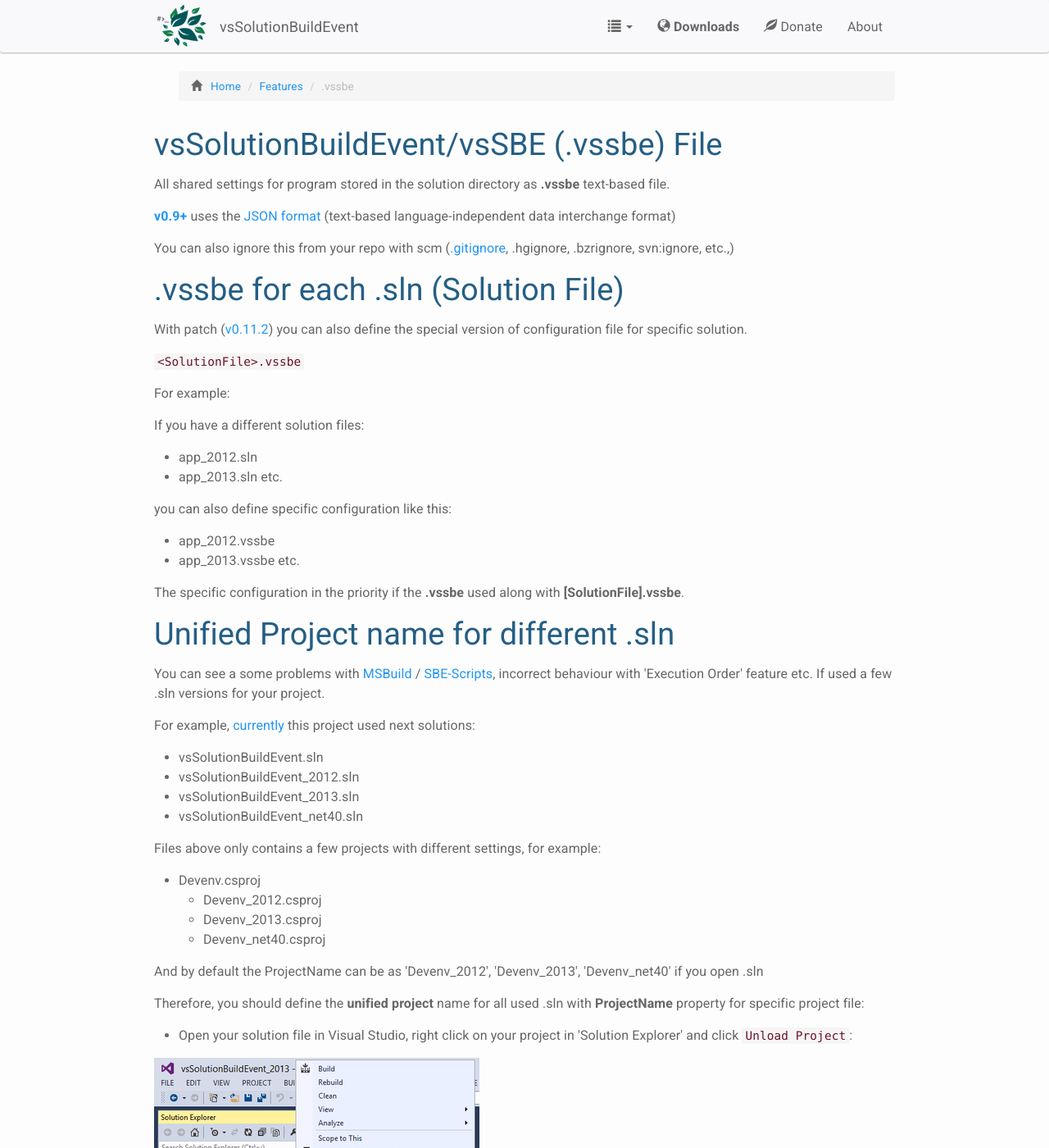
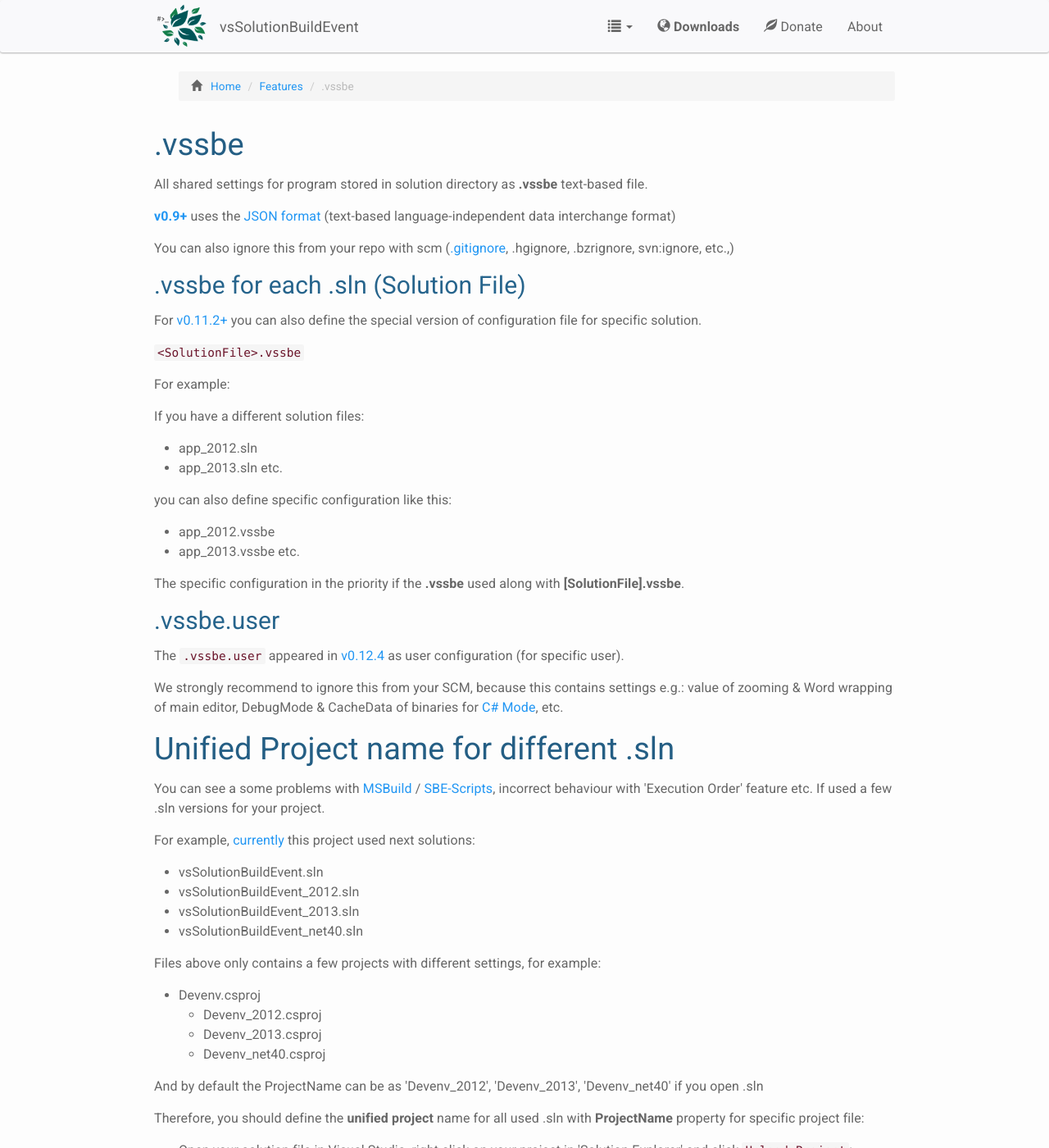
Before and after one commit to 3F/web.vsSBE, a Jekyll site: the page built from _doc/Features/vssbe.md, in a window 1280 px wide and 1400 px high. Shown: the whole window at 82% size. Built offline with Jekyll 4.4.1, drawn with Linux system fonts in a browser that asks for light colours; nearby versions of some CDN libraries; Markdown is read by kramdown in place of the engine named in the settings; comment, search, counter and statistics services are not loaded; some of the changed text lies outside the part shown.

Commit message:
upd links to 0.12.4

```diff
--- a/_config.yml
+++ b/_config.yml
@@ -42,16 +42,17 @@
 
 ## VSPackage
 
-lnkCur_VSPackage:   [ "v0.12.3", "vsSolutionBuildEvent_v0.12.3", "http://visualstudiogallery.msdn.microsoft.com/0d1dbfd7-ed8a-40af-ae39-281bfeca2334/referral/118151" ]
+lnkCur_VSPackage:   [ "v0.12.4", "vsSolutionBuildEvent_v0.12.4.4187_[f8e9259][net40].vsix", "http://visualstudiogallery.msdn.microsoft.com/0d1dbfd7-ed8a-40af-ae39-281bfeca2334/referral/118151" ]
 lnkList_VSPackage:  [
-                        [ "v0.12.3", "vsSolutionBuildEvent_v0.12.3", "http://sourceforge.net/projects/vssbe/files/v0.x/vsSolutionBuildEvent_v0.12.3.vsix/download" ],
-                        [ "v0.12.2", "vsSolutionBuildEvent_v0.12.2", "http://sourceforge.net/projects/vssbe/files/v0.x/vsSolutionBuildEvent_v0.12.2.vsix/download" ],
-                        [ "v0.12.1", "vsSolutionBuildEvent_v0.12.1", "http://sourceforge.net/projects/vssbe/files/v0.x/vsSolutionBuildEvent_v0.12.1.vsix/download" ]
+                        [ "v0.12.4", "vsSolutionBuildEvent_v0.12.4.4187_[f8e9259][net40].vsix", "http://sourceforge.net/projects/vssbe/files/v0.x/vsSolutionBuildEvent_v0.12.4.4187_%5Bf8e9259%5D%5Bnet40%5D.vsix/download" ],
+                        [ "v0.12.3", "vsSolutionBuildEvent_v0.12.3.vsix", "http://sourceforge.net/projects/vssbe/files/v0.x/vsSolutionBuildEvent_v0.12.3.vsix/download" ],
+                        [ "v0.12.2", "vsSolutionBuildEvent_v0.12.2.vsix", "http://sourceforge.net/projects/vssbe/files/v0.x/vsSolutionBuildEvent_v0.12.2.vsix/download" ]
                     ]
 lnkOld_VSPackage:   [
-                        [ "v0.11.4", "vsSolutionBuildEvent_v0.11.4", "http://sourceforge.net/projects/vssbe/files/v0.x/vsSolutionBuildEvent_v0.11.4.vsix/download" ],
-                        [ "v0.10.1", "vsSolutionBuildEvent_v0.10.1", "http://sourceforge.net/projects/vssbe/files/v0.x/vsSolutionBuildEvent_v0.10.1.vsix/download" ],
-                        [ "v0.9", "vsSolutionBuildEvent_v0.9", "http://sourceforge.net/projects/vssbe/files/v0.x/vsSolutionBuildEvent_v0.9.vsix/download" ]
+                        [ "v0.12.1", "vsSolutionBuildEvent_v0.12.1.vsix", "http://sourceforge.net/projects/vssbe/files/v0.x/vsSolutionBuildEvent_v0.12.1.vsix/download" ],
+                        [ "v0.11.4", "vsSolutionBuildEvent_v0.11.4.vsix", "http://sourceforge.net/projects/vssbe/files/v0.x/vsSolutionBuildEvent_v0.11.4.vsix/download" ],
+                        [ "v0.10.1", "vsSolutionBuildEvent_v0.10.1.vsix", "http://sourceforge.net/projects/vssbe/files/v0.x/vsSolutionBuildEvent_v0.10.1.vsix/download" ],
+                        [ "v0.9", "vsSolutionBuildEvent_v0.9.vsix", "http://sourceforge.net/projects/vssbe/files/v0.x/vsSolutionBuildEvent_v0.9.vsix/download" ]
                     ]
 lnkAll_VSPackage:   [ "/v0.x/", "http://sourceforge.net/projects/vssbe/files/v0.x/" ]
 
--- a/_doc/Features/vssbe.md
+++ b/_doc/Features/vssbe.md
@@ -3,17 +3,17 @@
 title: vsSolutionBuildEvent/vsSBE (.vssbe) File
 permalink: /doc/Features/.vssbe/
 ---
-# vsSolutionBuildEvent/vsSBE (.vssbe) File
+# .vssbe
 
-All shared settings for program stored in the solution directory as **.vssbe** text-based file.
+All shared settings for program stored in solution directory as **.vssbe** text-based file.
 
-**[v0.9+](http://visualstudiogallery.msdn.microsoft.com/0d1dbfd7-ed8a-40af-ae39-281bfeca2334/referral/118151)** uses the [JSON format](http://json.org) (text-based language-independent data interchange format)
+**[v0.9+](/Changelist/#vsix)** uses the [JSON format](http://json.org) (text-based language-independent data interchange format)
 
 You can also ignore this from your repo with scm ([.gitignore](http://git-scm.com/docs/gitignore), .hgignore, .bzrignore, svn:ignore, etc.,)
 
-# .vssbe for each .sln (Solution File)
+## .vssbe for each .sln (Solution File)
 
-With patch ([v0.11.2](http://visualstudiogallery.msdn.microsoft.com/0d1dbfd7-ed8a-40af-ae39-281bfeca2334/referral/118151)) you can also define the special version of configuration file for specific solution.
+For [v0.11.2+](/Changelist/#vsix) you can also define the special version of configuration file for specific solution.
 
 `<SolutionFile>.vssbe`
 
@@ -33,11 +33,19 @@
 
 The specific configuration in the priority if the **.vssbe** used along with **[SolutionFile].vssbe**.
 
+## .vssbe.user
+
+The `.vssbe.user` appeared in [v0.12.4](/Changelist/#vsix) as user configuration (for specific user).
+
+We strongly recommend to ignore this from your SCM,
+because this contains settings e.g.:
+value of zooming & Word wrapping of main editor, DebugMode & CacheData of binaries for [C# Mode](../../Modes/CSharp/), etc.
+
 # Unified Project name for different .sln
 
 You can see a some problems with [MSBuild](../../Scripts/MSBuild/) / [SBE-Scripts](../../Scripts/SBE-Scripts/), incorrect behaviour with 'Execution Order' feature etc. If used a few .sln versions for your project.
 
-For example, [currently](https://bitbucket.org/3F/vssolutionbuildevent/src) this project used next solutions:
+For example, [currently](https://github.com/3F/vsSolutionBuildEvent) this project used next solutions:
 
 * vsSolutionBuildEvent.sln
 * vsSolutionBuildEvent_2012.sln
@@ -84,4 +92,14 @@
 
 That's all. Repeat this steps for others your files.
 
-If you have a problems, ask [here](https://bitbucket.org/3F/vssolutionbuildevent/issues/new)
+If you have problems, ask [here](https://bitbucket.org/3F/vssolutionbuildevent/issues/new)
+
+# Optional 'Command__' property
+
+Appeared in [v0.12.4](/Changelist/#vsix) for convenient using directly in file (reading or direct modifications).
+
+However, the 'Command__' property is temporary and used for compatibility with format **v0.9**.
+
+This can be inconvenient and until new upgrade of format, we also added settings to turn off this field:
+
+* `Settings` - `Plugin` - `Suppress 'Command__' property`
```
